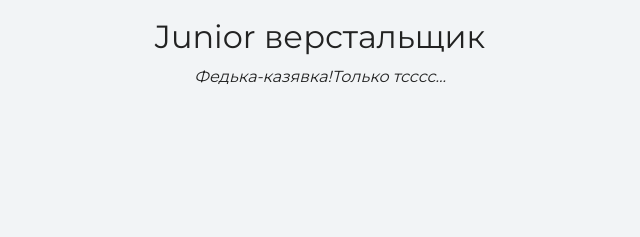
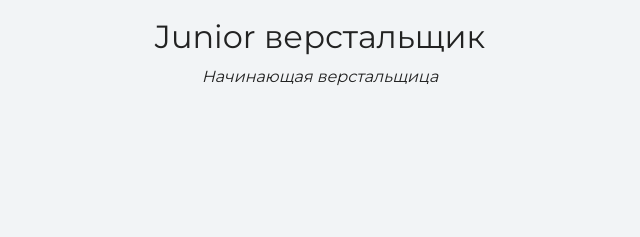
Before and after one commit to Kate-Shepel/my-site, a plain HTML site: page index.html in a window 1280 px wide. Shown: the part 355-592 px from the top of the page, 320-960 px from the left. Drawn offline with nearby package versions, Linux system fonts and the light colour scheme.

Commit message:
Updated body

```diff
--- a/index.html
+++ b/index.html
@@ -19,7 +19,7 @@
       <div class="container">
       <h1 class="heading">Шепеленко Екатерина</h1>
       <p>Junior верстальщик</p>
-      <em>Федька-казявка!Только тсссс...</em>
+      <em>Начинающая верстальщица</em>
       </div>
     </section>
 
```
